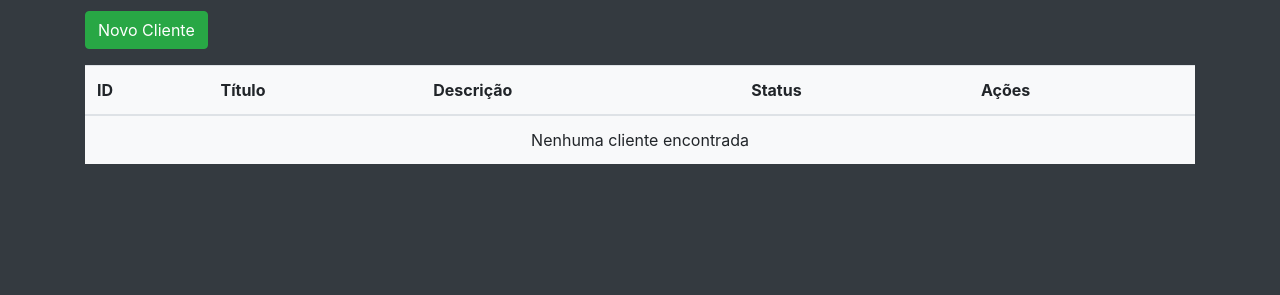
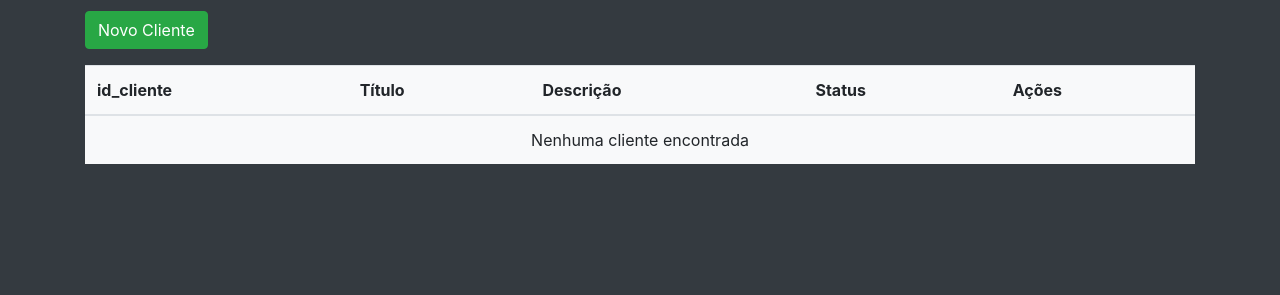
Before and after one commit to lucasbnu/UniasselviWEB, a PHP site: page / in a window 1280 px wide. Shown: the part 505-800 px from the top of the page. Run offline with PHP 8.4, Linux system fonts and the light colour scheme; data that the repository does not hold is empty.

Commit message:
Troca nome dos campos

```diff
--- a/app/Db/Database.php
+++ b/app/Db/Database.php
@@ -83,7 +83,7 @@ class Database{
   /**
    * Método responsável por inserir dados no banco
    * @param  array $values [ field => value ]
-   * @return integer ID inserido
+   * @return integer id_cliente inserido
    */
   public function insert($values){
     //DADOS DA QUERY
@@ -96,7 +96,7 @@ class Database{
     //EXECUTA O INSERT
     $this->execute($query,array_values($values));
 
-    //RETORNA O ID INSERIDO
+    //RETORNA O id_cliente INSERIDO
     return $this->connection->lastInsertId();
   }
 
--- a/app/Entity/cliente.php
+++ b/app/Entity/cliente.php
@@ -11,25 +11,25 @@ class cliente{
    * Identificador único da cliente
    * @var integer
    */
-  public $id;
+  public $id_cliente;
 
   /**
    * Título da cliente
    * @var string
    */
-  public $titulo;
+  public $nome_cliente;
 
   /**
    * Descrição da cliente (pode conter html)
    * @var string
    */
-  public $descricao;
+  public $idade;
 
   /**
    * Define se a cliente ativa
    * @var string(s/n)
    */
-  public $ativo;
+  public $situacao;
 
 
   /**
@@ -40,10 +40,10 @@ class cliente{
 
     //INSERIR A cliente NO BANCO
     $obDatabase = new Database('clientes');
-    $this->id = $obDatabase->insert([
-                                      'titulo'    => $this->titulo,
-                                      'descricao' => $this->descricao,
-                                      'ativo'     => $this->ativo
+    $this->id_cliente = $obDatabase->insert([
+                                      'nome_cliente'    => $this->nome_cliente,
+                                      'idade' => $this->idade,
+                                      'situacao'     => $this->situacao
                                     ]);
 
     //RETORNAR SUCESSO
@@ -55,10 +55,10 @@ class cliente{
    * @return boolean
    */
   public function atualizar(){
-    return (new Database('clientes'))->update('id = '.$this->id,[
-                                                                'titulo'    => $this->titulo,
-                                                                'descricao' => $this->descricao,
-                                                                'ativo'     => $this->ativo
+    return (new Database('clientes'))->update('id_cliente = '.$this->id_cliente,[
+                                                                'nome_cliente'    => $this->nome_cliente,
+                                                                'idade' => $this->idade,
+                                                                'situacao'     => $this->situacao
                                                               ]);
   }
 
@@ -67,7 +67,7 @@ class cliente{
    * @return boolean
    */
   public function excluir(){
-    return (new Database('clientes'))->delete('id = '.$this->id);
+    return (new Database('clientes'))->delete('id_cliente = '.$this->id_cliente);
   }
 
   /**
@@ -83,12 +83,12 @@ class cliente{
   }
 
   /**
-   * Método responsável por buscar uma cliente com base em seu ID
-   * @param  integer $id
+   * Método responsável por buscar uma cliente com base em seu id_cliente
+   * @param  integer $id_cliente
    * @return cliente
    */
-  public static function getcliente($id){
-    return (new Database('clientes'))->select('id = '.$id)
+  public static function getcliente($id_cliente){
+    return (new Database('clientes'))->select('id_cliente = '.$id_cliente)
                                   ->fetchObject(self::class);
   }
 
--- a/excluir.php
+++ b/excluir.php
@@ -4,14 +4,14 @@ require __DIR__.'/vendor/autoload.php';
 
 use \App\Entity\cliente;
 
-//VALIDAÇÃO DO ID
-if(!isset($_GET['id']) or !is_numeric($_GET['id'])){
+//VALIDAÇÃO DO id_cliente
+if(!isset($_GET['id_cliente']) or !is_numeric($_GET['id_cliente'])){
   header('location: index.php?status=error');
   exit;
 }
 
 //CONSULTA A cliente
-$obcliente = cliente::getcliente($_GET['id']);
+$obcliente = cliente::getcliente($_GET['id_cliente']);
 
 //VALIDAÇÃO DA cliente
 if(!$obcliente instanceof cliente){
--- a/includes/confirmar-exclusao.php
+++ b/includes/confirmar-exclusao.php
@@ -5,7 +5,7 @@
   <form method="post">
 
     <div class="form-group">
-      <p>Você deseja realmente excluir a cliente <strong><?=$obcliente->titulo?></strong>?</p>
+      <p>Você deseja realmente excluir a cliente <strong><?=$obcliente->nome_cliente?></strong>?</p>
     </div>
 
     <div class="form-group">
--- a/includes/listagem.php
+++ b/includes/listagem.php
@@ -16,15 +16,15 @@
   $resultados = '';
   foreach($clientes as $cliente){
     $resultados .= '<tr>
-                      <td>'.$cliente->id.'</td>
-                      <td>'.$cliente->titulo.'</td>
-                      <td>'.$cliente->descricao.'</td>
-                      <td>'.($cliente->ativo == 's' ? 'Ativo' : 'Inativo').'</td>
+                      <td>'.$cliente->id_cliente.'</td>
+                      <td>'.$cliente->nome_cliente.'</td>
+                      <td>'.$cliente->idade.'</td>
+                      <td>'.($cliente->situacao == 's' ? 'Ativo' : 'Inativo').'</td>
                       <td>
-                        <a href="editar.php?id='.$cliente->id.'">
+                        <a href="editar.php?id_cliente='.$cliente->id_cliente.'">
                           <button type="button" class="btn btn-primary">Editar</button>
                         </a>
-                        <a href="excluir.php?id='.$cliente->id.'">
+                        <a href="excluir.php?id_cliente='.$cliente->id_cliente.'">
                           <button type="button" class="btn btn-danger">Excluir</button>
                         </a>
                       </td>
@@ -53,7 +53,7 @@
     <table class="table bg-light mt-3">
         <thead>
           <tr>
-            <th>ID</th>
+            <th>id_cliente</th>
             <th>Título</th>
             <th>Descrição</th>
             <th>Status</th>
```
Also changed, not shown: cadastrar.php (+4 -4 lines), editar.php (+7 -7 lines), includes/formulario.php (+4 -4 lines), readme.md.
